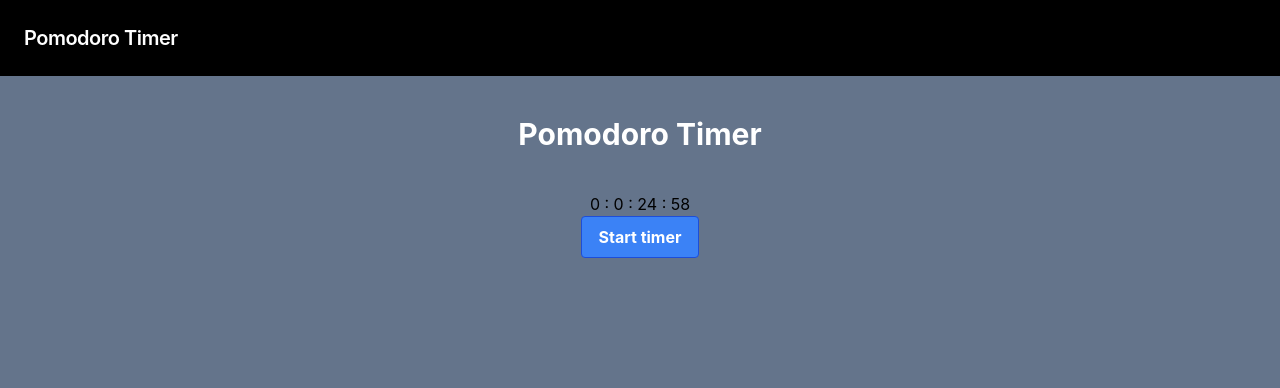
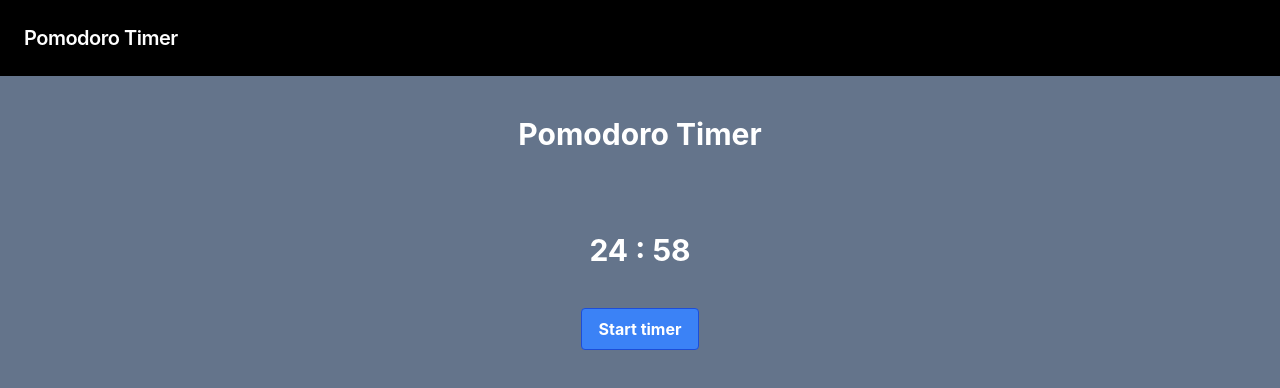
Before and after one commit to MisterCruz/pomodoro-timer, a React (Create React App) app: page / in a window 1280 px wide. Both pictures are taken after a click on the button "Start timer". Shown: the top 388 px of the page. Built offline with nearby package versions, Linux system fonts and the light colour scheme.

Commit message:
update timer style with tailwindcss

```diff
--- a/src/Pom.js
+++ b/src/Pom.js
@@ -32,7 +32,7 @@ class Pom extends Component {
         return (
             <div className="bg-slate-500">
                 <h1 className="text-3xl font-bold py-10 text-white"> Pomodoro Timer </h1>
-                {this.state.isStarted ? <p>{this.state.days} : {this.state.hours} : {this.state.minutes} : {this.state.seconds}</p> : null}
+                {this.state.isStarted ? <p className="text-3xl font-bold py-10 text-white"> {this.state.minutes} : {this.state.seconds}</p> : null}
                 <button className="bg-blue-500 hover:bg-blue-700 text-white font-bold py-2 px-4 border border-blue-700 rounded" onClick={this.countDown}>Start timer</button>
             </div>
         )
```
